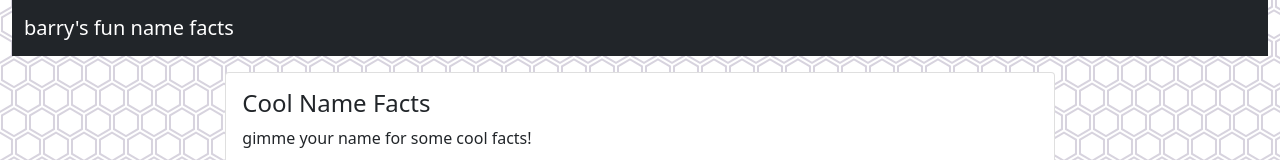
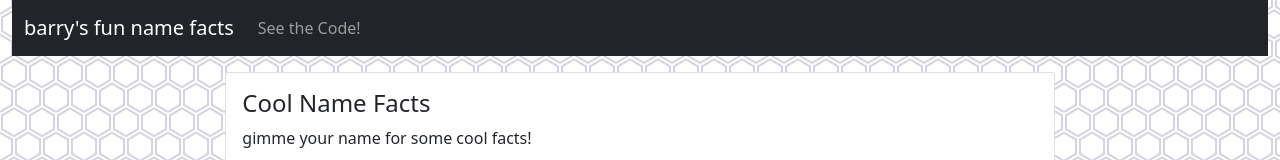
Before and after one commit to barrycumbie/turbo-guacamole, a plain HTML site: page index.html in a window 1280 px wide. Shown: the top 160 px of the page. Drawn offline with nearby package versions, Linux system fonts and the light colour scheme.

Commit message:
Update index.html

```diff
--- a/index.html
+++ b/index.html
@@ -33,10 +33,10 @@
           </li>
           <li class="nav-item">
             <a class="nav-link" href="#">Link</a>
+          </li> -->
+          <li class="nav-item">
+            <a class="nav-link" href="https://github.com/barrycumbie/turbo-guacamole/">See the Code!</a>
           </li>
-          <li class="nav-item">
-            <a class="nav-link" href="#">Link</a>
-          </li> -->
           </ul>
         </div>
       </div>
```
